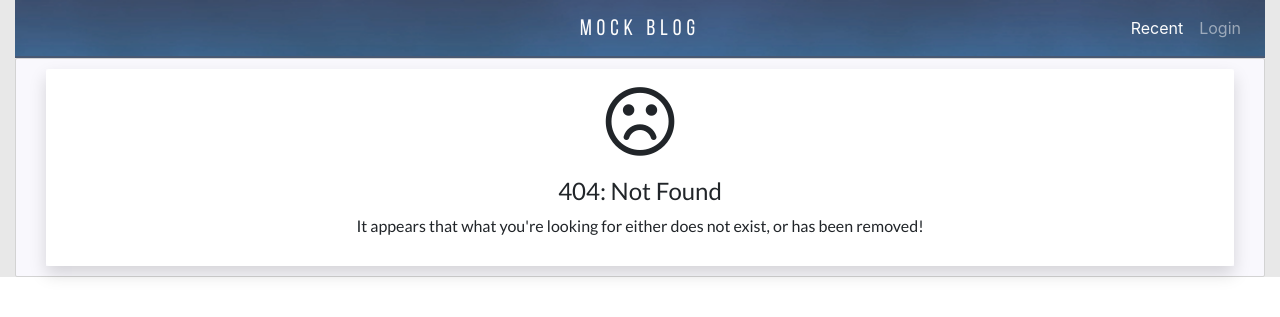
After one commit to adenh93/DockerFlaskTutorial, a Flask app: template templates/404.html in a window 1280 px wide. The commit adds this page. Shown: the top 317 px of the page. Run offline with Flask 2, Linux system fonts and the light colour scheme; the template is opened without the code that fills it, so the values that code supplies are empty; some libraries are stand-ins or nearby versions.

Commit message:
Added 404 handler to main.py and added custom 404 error page

```diff
--- a/main.py
+++ b/main.py
@@ -166,5 +166,9 @@ def posts_by_user(username):
     top_tags=top_tags
   )
 
+@app.errorhandler(404)
+def page_not_found(error):
+  return render_template('404.html'), 404
+
 if __name__ == '__main__':
     app.run()
--- /dev/null
+++ b/templates/404.html
@@ -0,0 +1,16 @@
+{% extends "master.html" %}
+{% block title %}404: Not Found{% endblock %}
+
+{% block content %}
+    <div class="post-container shadow">
+        <div class="post-content col-md-12">
+            <div class="row">
+                <div class="col-md-12">
+                    <p><i class="fa fa-5x fa-frown"></i></p>
+                    <h4>404: Not Found</h4>
+                    <p>It appears that what you're looking for either does not exist, or has been removed!</p>
+                </div>
+            </div>
+        </div>
+    </div>
+{% endblock %}
--- a/templates/home.html
+++ b/templates/home.html
@@ -1,7 +1,7 @@
 {% extends "master.html" %}
 {% import 'macros.html' as macros %}
 {% block title %}Home{% endblock %}
-{% block leftbody %}
+{% block content %}
     {{ macros.render_posts(posts) }}
     {# {{ macros.render_pagination(posts, 'home') }} #}
 {% endblock %}
--- a/templates/master.html
+++ b/templates/master.html
@@ -6,7 +6,7 @@
     <meta name="viewport" content="width=device-width, initial-scale=1, maximum-scale=1">
     <title>{% block title %}Blog{% endblock %}</title>
     <link rel="stylesheet" href="https://stackpath.bootstrapcdn.com/bootstrap/4.1.0/css/bootstrap.min.css" integrity="sha384-9gVQ4dYFwwWSjIDZnLEWnxCjeSWFphJiwGPXr1jddIhOegiu1FwO5qRGvFXOdJZ4" crossorigin="anonymous">
-    <link rel="stylesheet" href="https://use.fontawesome.com/releases/v5.0.10/css/all.css" integrity="sha384-+d0P83n9kaQMCwj8F4RJB66tzIwOKmrdb46+porD/OvrJ+37WqIM7UoBtwHO6Nlg" crossorigin="anonymous">
+    <link rel="stylesheet" href="https://use.fontawesome.com/releases/v5.8.1/css/all.css" integrity="sha384-50oBUHEmvpQ+1lW4y57PTFmhCaXp0ML5d60M1M7uH2+nqUivzIebhndOJK28anvf" crossorigin="anonymous"><link rel="stylesheet" href="https://cdnjs.cloudflare.com/ajax/libs/font-awesome/4.7.0/css/font-awesome.min.css">
     <link rel="stylesheet" href="{{url_for('static', filename='css/site-style.css')}}" rel="stylesheet">
     <link href="https://fonts.googleapis.com/css?family=Lato" rel="stylesheet">
 </head>
@@ -33,14 +33,9 @@
         {% block body %}
             <div class="row">
                 <div class="col-md-12">
-                    {% block leftbody %}
+                    {% block content %}
                     {% endblock %}
                 </div>
-                <!-- <div class="col-lg-3 rounded">
-                    {% block rightbody %}
-                        {% include 'rightbody.html' %}
-                    {% endblock %}
-                </div> -->
             </div>
         {% endblock %}
     </div>
--- a/templates/post.html
+++ b/templates/post.html
@@ -1,7 +1,7 @@
 {% extends "master.html" %}
 {% block title %}Post{% endblock %}
 
-{% block leftbody %}
+{% block content %}
     <div class="post-container shadow">
         <div class="post-content col-md-12">
             <div class="row">
```
